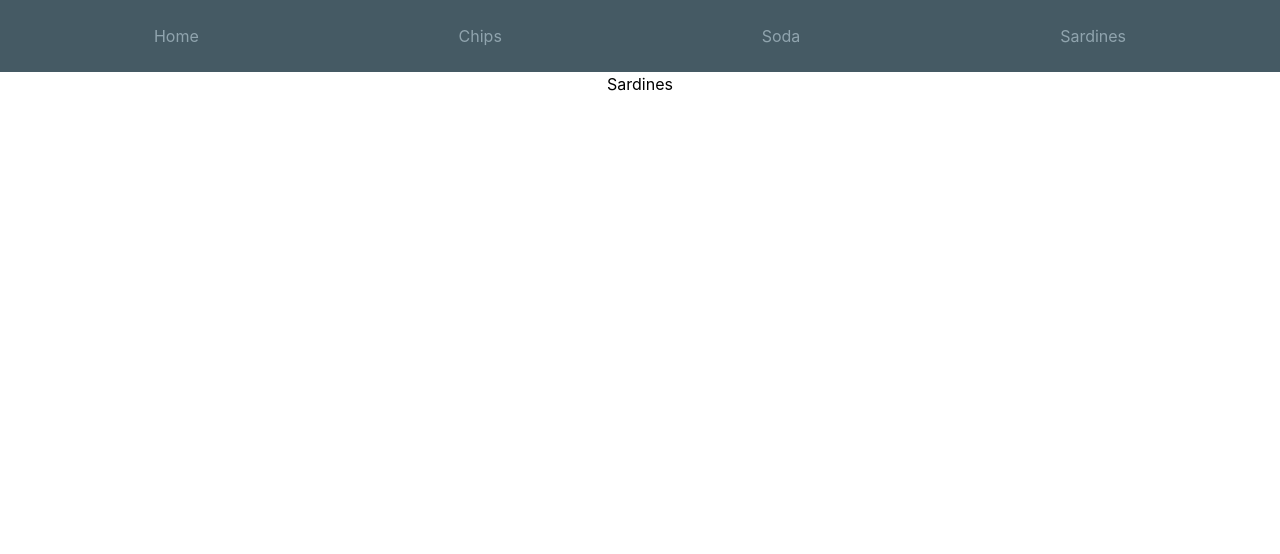
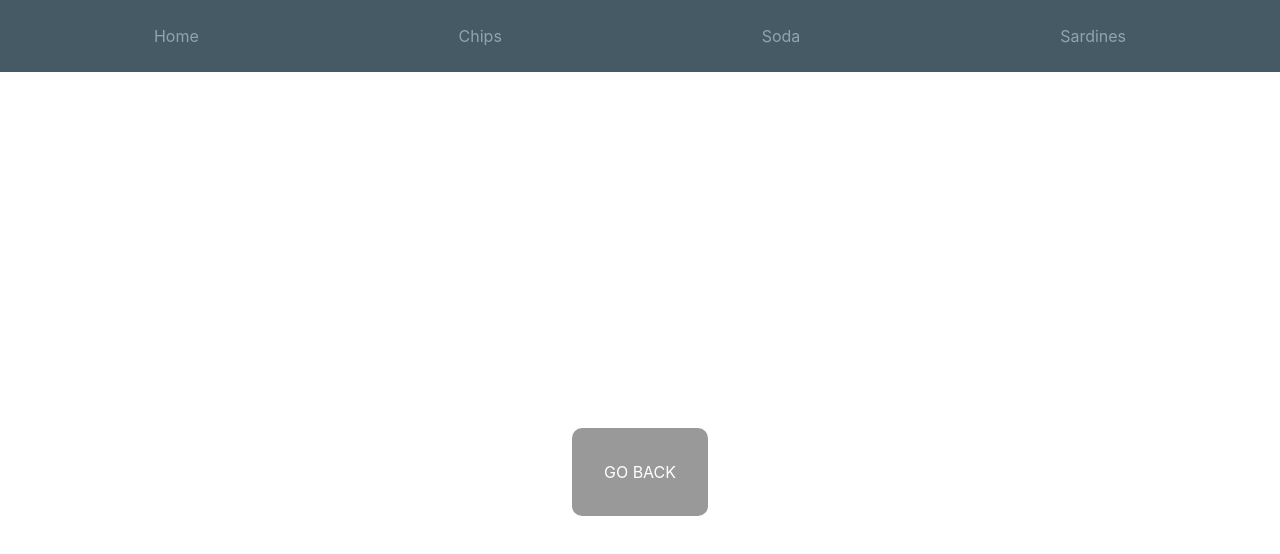
Before and after one commit to Valllerian/Vending-machine-app--, a React (Create React App) app: page /sardines in a window 1280 px wide. Shown: the top 554 px of the page. Built offline with nearby package versions, Linux system fonts and the light colour scheme.

Commit message:
all food components have content added

```diff
--- /dev/null
+++ b/src/Product/Sardines.css
@@ -0,0 +1,21 @@
+.Sardines {
+  width: 100vw;
+  height: 100vh;
+  background-size: cover;
+  display: flex;
+  align-items: center;
+  justify-content: center;
+}
+
+.Sardines .message {
+  padding: 30px;
+  background-color: rgba(0, 0, 0, 0.4);
+  color: white;
+  text-transform: uppercase;
+  border-radius: 10px;
+}
+
+.Sardines .message h1 {
+  text-align: center;
+  color: white;
+}
--- a/src/Product/Sardines.jsx
+++ b/src/Product/Sardines.jsx
@@ -1,8 +1,18 @@
 import React from 'react'
+import Message from '../Message/Message';
+import { Link } from "react-router-dom";
+
+import "./Sardines.css";
 
 const Sardines = () => {
   return (
-    <div>Sardines</div>
+    <div className='Sardines'>
+    <Message>
+      <h1>
+        <Link to='/'>Go Back</Link>
+      </h1>
+    </Message>
+  </div>
   )
 }
 
--- /dev/null
+++ b/src/Product/Soda.css
@@ -0,0 +1,19 @@
+.Soda {
+  display: flex;
+  align-items: center;
+  justify-content: space-around;
+  height: 100vh;
+}
+
+.Soda img {
+  animation: spin 1s linear infinite;
+}
+
+@keyframes spin {
+  from {
+    transform: rotate(0deg);
+  }
+  to {
+    transform: rotate(360deg);
+  }
+}
--- a/src/Product/Soda.jsx
+++ b/src/Product/Soda.jsx
@@ -1,8 +1,18 @@
 import React from 'react'
+import Message from '../Message/Message';
+import { Link } from "react-router-dom";
+
+import "./Soda.css";
 
 const Soda = () => {
   return (
-    <div>Soda</div>
+    <div className='Soda'>
+    <Message>
+      <h1>
+        <Link to='/'>Go Back</Link>
+      </h1>
+    </Message>
+  </div>
   )
 }
 
```
